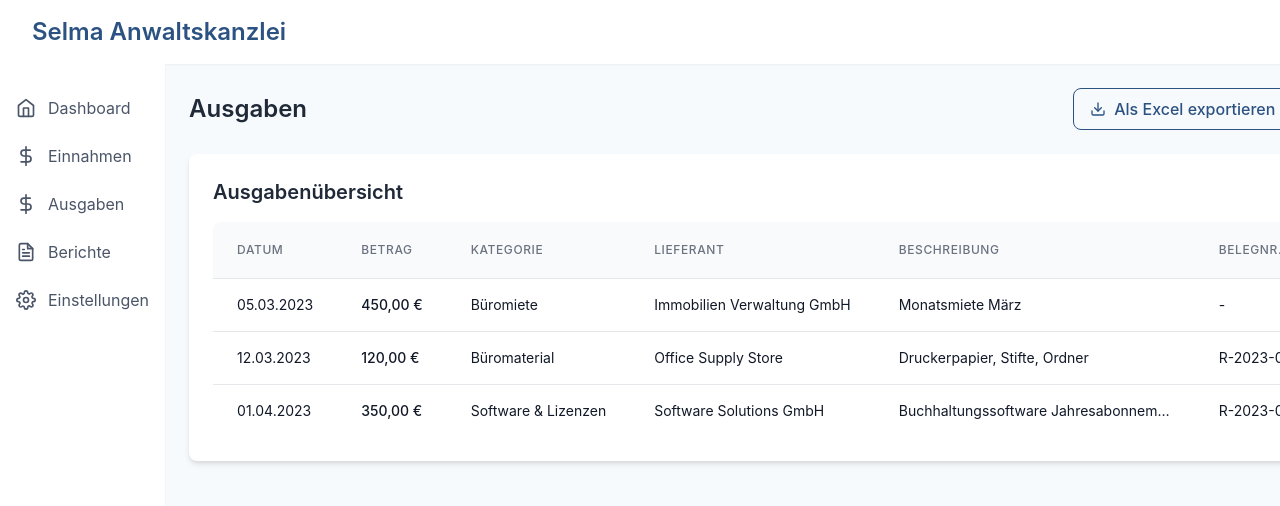
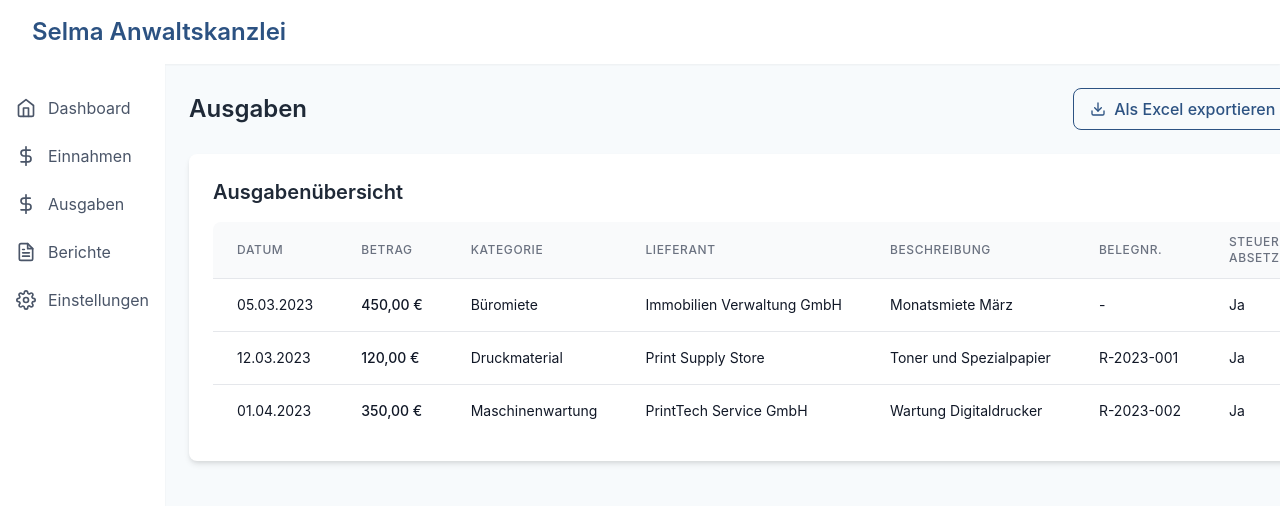
Before and after one commit to CapoVerse-1/selma-e-, a Next.js app: page /ausgaben in a window 1280 px wide. Shown: the top 506 px of the page. Built offline with nearby package versions, Linux system fonts and the light colour scheme.

Commit message:
Update all mock data to reflect printing business

```diff
--- a/src/pages/ausgaben.tsx
+++ b/src/pages/ausgaben.tsx
@@ -24,9 +24,9 @@ const mockExpenseData: Expense[] = [
     id: '2',
     date: '2023-03-12',
     amount: 120.00,
-    category: 'Büromaterial',
-    description: 'Druckerpapier, Stifte, Ordner',
-    vendor: 'Office Supply Store',
+    category: 'Druckmaterial',
+    description: 'Toner und Spezialpapier',
+    vendor: 'Print Supply Store',
     receiptNumber: 'R-2023-001',
     taxDeductible: true,
     createdAt: '2023-03-12T11:45:00Z',
@@ -36,9 +36,9 @@ const mockExpenseData: Expense[] = [
     id: '3',
     date: '2023-04-01',
     amount: 350.00,
-    category: 'Software & Lizenzen',
-    description: 'Buchhaltungssoftware Jahresabonnement',
-    vendor: 'Software Solutions GmbH',
+    category: 'Maschinenwartung',
+    description: 'Wartung Digitaldrucker',
+    vendor: 'PrintTech Service GmbH',
     receiptNumber: 'R-2023-002',
     taxDeductible: true,
     createdAt: '2023-04-01T15:20:00Z',
--- a/src/pages/berichte.tsx
+++ b/src/pages/berichte.tsx
@@ -17,8 +17,8 @@ const mockIncomeData: Income[] = [
     id: '1',
     date: '2023-03-10',
     amount: 1500.00,
-    category: 'Mandatsgebühren',
-    description: 'Vertretung im Zivilrechtsfall',
+    category: 'Druckaufträge',
+    description: 'Broschüren-Druck für Marketingkampagne',
     client: 'Schmidt GmbH',
     invoiceNumber: 'INV-2023-001',
     createdAt: '2023-03-10T10:00:00Z',
@@ -28,8 +28,8 @@ const mockIncomeData: Income[] = [
     id: '2',
     date: '2023-03-15',
     amount: 950.00,
-    category: 'Beratungsgebühren',
-    description: 'Rechtliche Beratung zum Arbeitsrecht',
+    category: 'Digitaldruck',
+    description: 'Visitenkarten und Briefpapier',
     client: 'M. Müller',
     invoiceNumber: 'INV-2023-002',
     createdAt: '2023-03-15T14:30:00Z',
@@ -39,8 +39,8 @@ const mockIncomeData: Income[] = [
     id: '3',
     date: '2023-04-05',
     amount: 2200.00,
-    category: 'Mandatsgebühren',
-    description: 'Vertretung im Handelsrechtsfall',
+    category: 'Großformatdruck',
+    description: 'Messebanner und Displays',
     client: 'Tech Solutions AG',
     invoiceNumber: 'INV-2023-003',
     createdAt: '2023-04-05T09:15:00Z',
@@ -64,9 +64,9 @@ const mockExpenseData: Expense[] = [
     id: '2',
     date: '2023-03-12',
     amount: 120.00,
-    category: 'Büromaterial',
-    description: 'Druckerpapier, Stifte, Ordner',
-    vendor: 'Office Supply Store',
+    category: 'Druckmaterial',
+    description: 'Toner und Spezialpapier',
+    vendor: 'Print Supply Store',
     receiptNumber: 'R-2023-001',
     taxDeductible: true,
     createdAt: '2023-03-12T11:45:00Z',
@@ -76,9 +76,9 @@ const mockExpenseData: Expense[] = [
     id: '3',
     date: '2023-04-01',
     amount: 350.00,
-    category: 'Software & Lizenzen',
-    description: 'Buchhaltungssoftware Jahresabonnement',
-    vendor: 'Software Solutions GmbH',
+    category: 'Maschinenwartung',
+    description: 'Wartung Digitaldrucker',
+    vendor: 'PrintTech Service GmbH',
     receiptNumber: 'R-2023-002',
     taxDeductible: true,
     createdAt: '2023-04-01T15:20:00Z',
--- a/src/pages/einnahmen.tsx
+++ b/src/pages/einnahmen.tsx
@@ -13,8 +13,8 @@ const mockIncomeData: Income[] = [
     id: '1',
     date: '2023-03-10',
     amount: 1500.00,
-    category: 'Mandatsgebühren',
-    description: 'Vertretung im Zivilrechtsfall',
+    category: 'Druckaufträge',
+    description: 'Broschüren-Druck für Marketingkampagne',
     client: 'Schmidt GmbH',
     invoiceNumber: 'INV-2023-001',
     createdAt: '2023-03-10T10:00:00Z',
@@ -24,8 +24,8 @@ const mockIncomeData: Income[] = [
     id: '2',
     date: '2023-03-15',
     amount: 950.00,
-    category: 'Beratungsgebühren',
-    description: 'Rechtliche Beratung zum Arbeitsrecht',
+    category: 'Digitaldruck',
+    description: 'Visitenkarten und Briefpapier',
     client: 'M. Müller',
     invoiceNumber: 'INV-2023-002',
     createdAt: '2023-03-15T14:30:00Z',
@@ -35,8 +35,8 @@ const mockIncomeData: Income[] = [
     id: '3',
     date: '2023-04-05',
     amount: 2200.00,
-    category: 'Mandatsgebühren',
-    description: 'Vertretung im Handelsrechtsfall',
+    category: 'Großformatdruck',
+    description: 'Messebanner und Displays',
     client: 'Tech Solutions AG',
     invoiceNumber: 'INV-2023-003',
     createdAt: '2023-04-05T09:15:00Z',
--- a/src/pages/index.tsx
+++ b/src/pages/index.tsx
@@ -12,8 +12,8 @@ const mockIncomeData: Income[] = [
     id: '1',
     date: '2023-03-10',
     amount: 1500.00,
-    category: 'Mandatsgebühren',
-    description: 'Vertretung im Zivilrechtsfall',
+    category: 'Druckaufträge',
+    description: 'Broschüren-Druck für Marketingkampagne',
     client: 'Schmidt GmbH',
     invoiceNumber: 'INV-2023-001',
     createdAt: '2023-03-10T10:00:00Z',
@@ -23,8 +23,8 @@ const mockIncomeData: Income[] = [
     id: '2',
     date: '2023-03-15',
     amount: 950.00,
-    category: 'Beratungsgebühren',
-    description: 'Rechtliche Beratung zum Arbeitsrecht',
+    category: 'Digitaldruck',
+    description: 'Visitenkarten und Briefpapier',
     client: 'M. Müller',
     invoiceNumber: 'INV-2023-002',
     createdAt: '2023-03-15T14:30:00Z',
@@ -34,8 +34,8 @@ const mockIncomeData: Income[] = [
     id: '3',
     date: '2023-04-05',
     amount: 2200.00,
-    category: 'Mandatsgebühren',
-    description: 'Vertretung im Handelsrechtsfall',
+    category: 'Großformatdruck',
+    description: 'Messebanner und Displays',
     client: 'Tech Solutions AG',
     invoiceNumber: 'INV-2023-003',
     createdAt: '2023-04-05T09:15:00Z',
@@ -59,9 +59,9 @@ const mockExpenseData: Expense[] = [
     id: '2',
     date: '2023-03-12',
     amount: 120.00,
-    category: 'Büromaterial',
-    description: 'Druckerpapier, Stifte, Ordner',
-    vendor: 'Office Supply Store',
+    category: 'Druckmaterial',
+    description: 'Toner und Spezialpapier',
+    vendor: 'Print Supply Store',
     receiptNumber: 'R-2023-001',
     taxDeductible: true,
     createdAt: '2023-03-12T11:45:00Z',
@@ -71,9 +71,9 @@ const mockExpenseData: Expense[] = [
     id: '3',
     date: '2023-04-01',
     amount: 350.00,
-    category: 'Software & Lizenzen',
-    description: 'Buchhaltungssoftware Jahresabonnement',
-    vendor: 'Software Solutions GmbH',
+    category: 'Maschinenwartung',
+    description: 'Wartung Digitaldrucker',
+    vendor: 'PrintTech Service GmbH',
     receiptNumber: 'R-2023-002',
     taxDeductible: true,
     createdAt: '2023-04-01T15:20:00Z',
```
